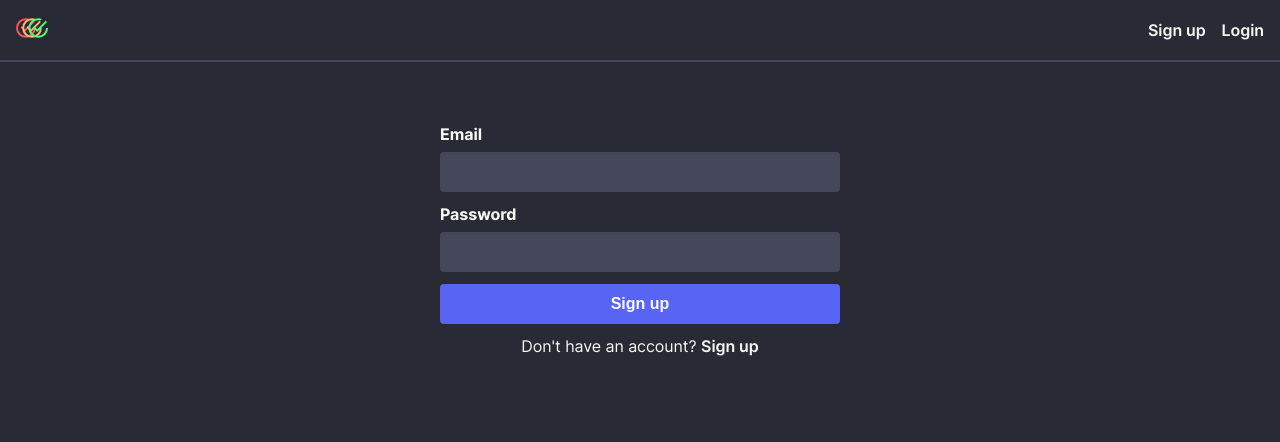
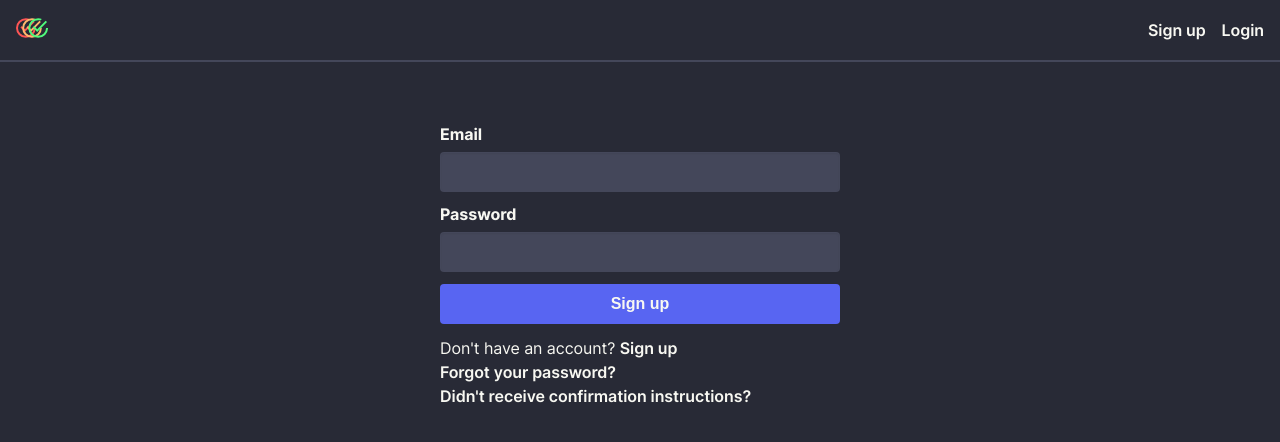
Before and after one commit to ayrt-n/taasskkrr, a React (Create React App) app: page /login in a window 1280 px wide. Shown: the top 442 px of the page. Built offline with nearby package versions, Linux system fonts and the light colour scheme.

Commit message:
Add div for form links

```diff
--- a/src/components/Login.js
+++ b/src/components/Login.js
@@ -7,7 +7,7 @@ import TextInput from './form/TextInput';
 import Button from './form/Button';
 import '../styles/Form.css'
 
-function Login() {
+function Login({ message }) {
   const [errorMessage, setErrorMessage] = useState([]);
   const routerNavigate = useNavigate();
 
@@ -54,8 +54,16 @@ function Login() {
           </form>
         )}
       </Formik>
-      <div style={{'textAlign': 'center'}}>
-        Don't have an account? <Link to="/register">Sign up</Link>
+      <div className="Form-links">
+        <p>
+          Don't have an account? <Link to="/register">Sign up</Link>
+        </p>
+        <p>
+          <Link to="/register">Forgot your password?</Link>
+        </p>
+        <p>
+          <Link to="/confirmations">Didn't receive confirmation instructions?</Link>
+        </p>
       </div>
     </div>
   );
--- a/src/components/Register.js
+++ b/src/components/Register.js
@@ -65,7 +65,7 @@ function Register() {
           </form>
         )}
       </Formik>
-      <div style={{'textAlign': 'center'}}>
+      <div className="Form-links">
         Already have an account? <Link to="/login">Log in</Link>
       </div>
     </div>
```
